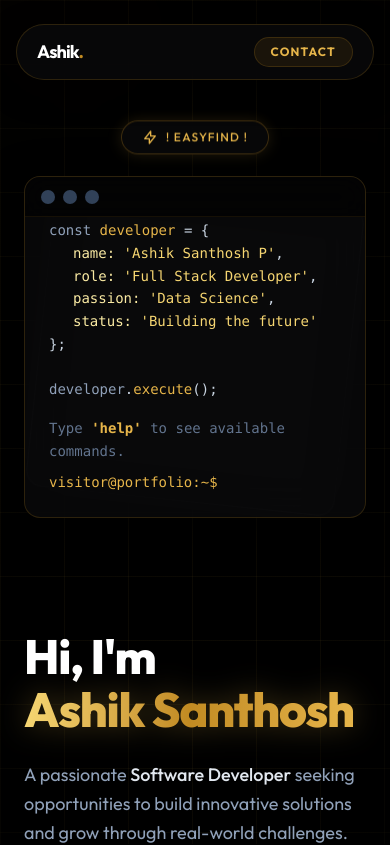
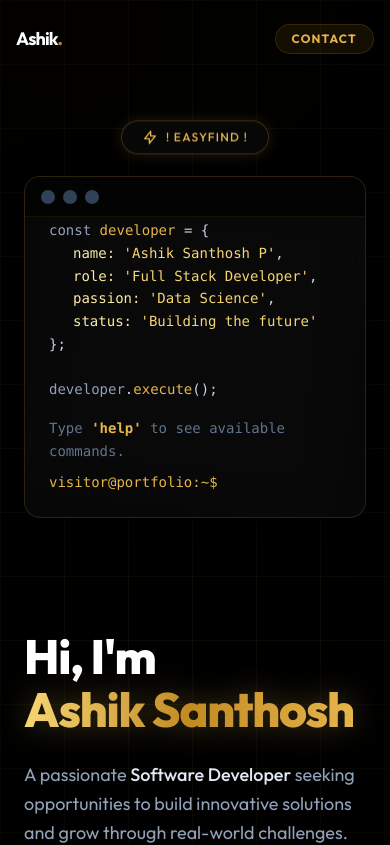
Before and after one commit to ashiks27-boop/protifolio, a React (Vite) app: page / in a window 390 px wide. Shown: the top 845 px of the page. Built offline with nearby package versions, Linux system fonts and the light colour scheme.

Commit message:
style: remove pill background on mobile navbar

```diff
--- a/src/App.jsx
+++ b/src/App.jsx
@@ -13,8 +13,8 @@ function App() {
     <div className="min-h-screen bg-[#000000] text-slate-200 font-sans selection:bg-gold-500/30">
       <Background />
 
-      <div className="fixed top-6 w-full flex justify-center z-50 px-4 pointer-events-none">
-        <nav className="flex items-center justify-between md:justify-center bg-[#09090b]/80 backdrop-blur-xl border border-gold-500/20 px-5 py-3 md:px-8 md:py-4 rounded-full shadow-[0_10px_30px_rgba(0,0,0,0.5)] w-full max-w-3xl pointer-events-auto">
+      <div className="fixed top-2 md:top-6 w-full flex justify-center z-50 px-4 md:px-4 pointer-events-none">
+        <nav className="flex items-center justify-between md:justify-center md:bg-[#09090b]/80 md:backdrop-blur-xl md:border md:border-gold-500/20 py-4 md:px-8 md:py-4 md:rounded-full md:shadow-[0_10px_30px_rgba(0,0,0,0.5)] w-full max-w-3xl pointer-events-auto">
           {/* Mobile Logo */}
           <div className="md:hidden text-lg font-bold tracking-tighter text-white">
             Ashik<span className="text-gold-500">.</span>
```
